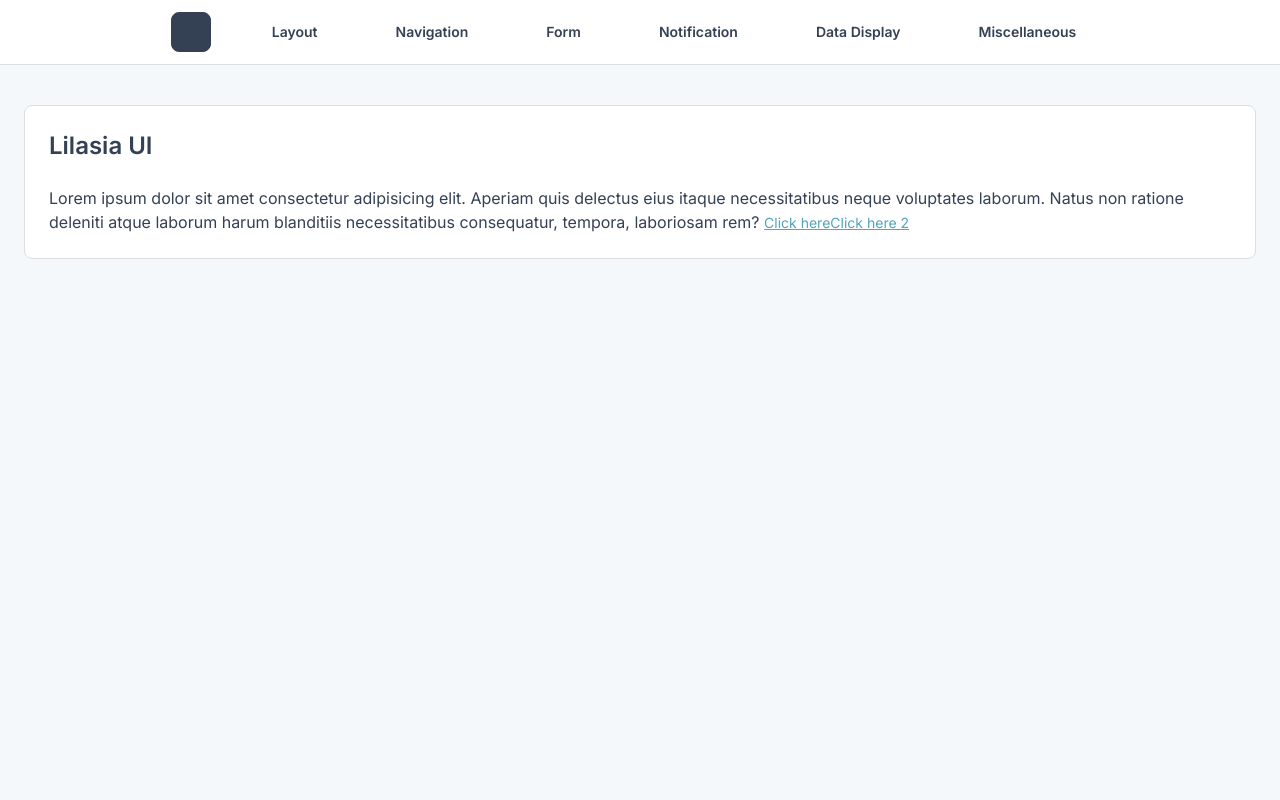
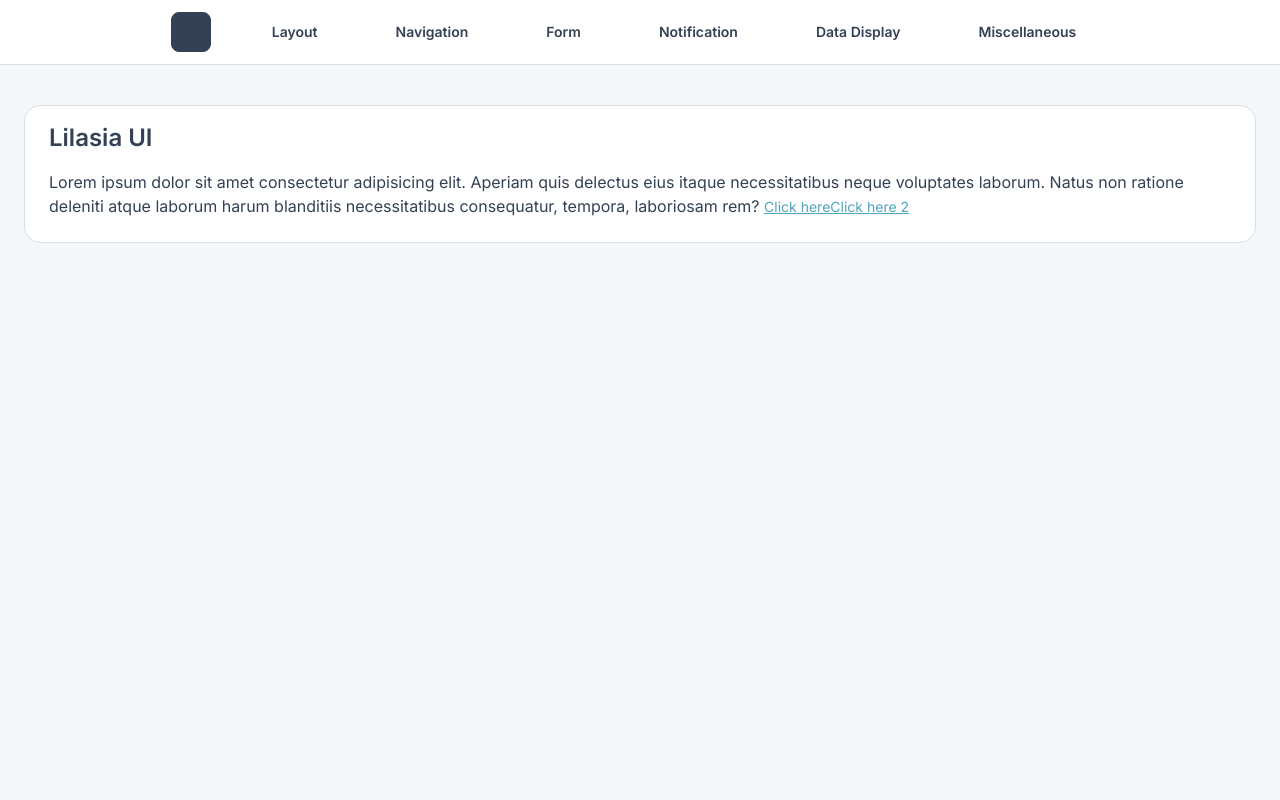
Before and after one commit to lilasia-id/lilasia-ui, a Vue app: page / in a window 1280 px wide. Shown: the top 800 px of the page. Built offline with nearby package versions, Linux system fonts and the light colour scheme; some icons are missing; a web font is replaced by a local one.

Commit message:
Update block components for consistency
- Increased default border radius from 8 to 16 in `AppBlock`, `BlockHeader`, and `BlockFooter`.
- Refactored `BlockHeader` and `BlockFooter` to use `tailwind-merge` for cleaner class merging.
- Added optional `class` prop for more flexible styling.

```diff
--- a/src/components/blocks/AppBlock.vue
+++ b/src/components/blocks/AppBlock.vue
@@ -12,7 +12,7 @@ const props = withDefaults(
   }>(),
   {
     bordered: false,
-    rounded: 8,
+    rounded: 16,
     class: undefined
   }
 )
--- a/src/components/blocks/BlockFooter.vue
+++ b/src/components/blocks/BlockFooter.vue
@@ -1,20 +1,29 @@
 <script setup lang="ts">
+import { twJoin, twMerge } from 'tailwind-merge'
 import { computed } from 'vue'
 
-const props = defineProps<{
-  rounded?: number
-}>()
+const props = withDefaults(
+  defineProps<{
+    rounded?: number
+    class?: string
+  }>(),
+  {
+    rounded: 16,
+    class: undefined
+  }
+)
 
 const classes = computed(() => {
-  return {
-    'rounded-b-16': props.rounded === 16,
-    'rounded-b-8': props.rounded === 8
-  }
+  return twJoin(
+    twMerge('bg-black-5 px-24 py-16', props.class),
+    props.rounded === 16 && 'rounded-b-16',
+    props.rounded === 8 && 'rounded-b-8'
+  )
 })
 </script>
 
 <template>
-  <div class="bg-black-5 px-24 py-16" :class="classes">
+  <div :class="classes">
     <slot />
   </div>
 </template>
--- a/src/components/blocks/BlockHeader.vue
+++ b/src/components/blocks/BlockHeader.vue
@@ -1,20 +1,29 @@
 <script setup lang="ts">
+import { twJoin, twMerge } from 'tailwind-merge'
 import { computed } from 'vue'
 
-const props = defineProps<{
-  rounded?: number
-}>()
+const props = withDefaults(
+  defineProps<{
+    rounded?: number
+    class?: string
+  }>(),
+  {
+    rounded: 16,
+    class: undefined
+  }
+)
 
 const classes = computed(() => {
-  return {
-    'rounded-t-16': props.rounded === 16,
-    'rounded-t-8': props.rounded === 8
-  }
+  return twJoin(
+    twMerge('px-24 py-16', props.class),
+    props.rounded === 16 && 'rounded-t-16',
+    props.rounded === 8 && 'rounded-t-8'
+  )
 })
 </script>
 
 <template>
-  <div class="relative p-24" :class="classes">
+  <div :class="classes">
     <slot />
   </div>
 </template>
```
